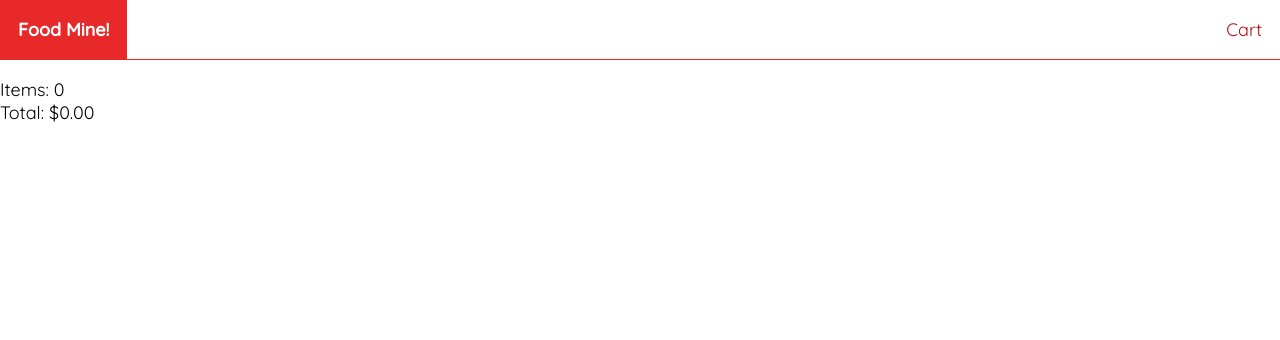
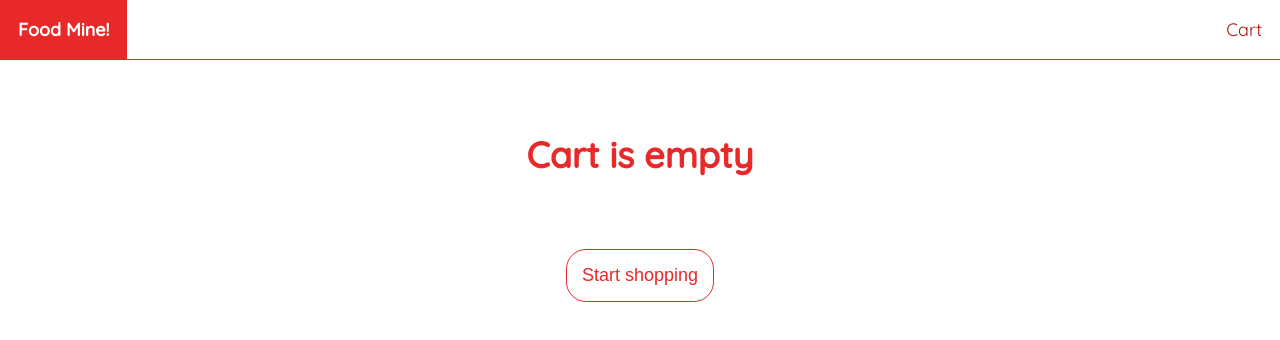
Before and after one commit to AlinaK96/Angular, an Angular app in the folder food/: page /cart-page in a window 1280 px wide. Shown: the top 340 px of the page. Built offline with nearby package versions, Linux system fonts and the light colour scheme.

Commit message:
стили корзины

```diff
--- a/food/src/app/components/cart-page/cart-page.component.css
+++ b/food/src/app/components/cart-page/cart-page.component.css
@@ -0,0 +1,140 @@
+.container{
+    display: flex;
+    flex-wrap: wrap;
+    align-items: flex-start;
+    margin: 1.5rem;
+}
+
+ul{
+    display: flex;
+    flex-direction: column;
+    flex: 3 0;
+    justify-content: space-evenly;
+    border: 1px solid #ffbbbb;
+    border-radius: 1rem;
+    list-style-type: none;
+    margin: .5rem;
+    padding: 0;
+}
+
+ul li{
+    display: flex;
+    justify-content: space-around;
+    align-items: center;
+    flex-wrap: wrap;
+    border-bottom: 1px solid #e4e4e4;
+}
+
+ul li:last-child{
+    border: none;
+}
+
+ul li img{
+    width: 5rem;
+    height: 5rem;
+    border-radius: 100rem;
+    object-fit: cover;
+}
+
+ul li div{
+    padding: 1rem;
+}
+
+ul li div:not(:first-child){
+    flex-basis: 18%;
+}
+
+ul li select{
+    width: 3rem;
+    outline: none;
+    border: none;
+    border-bottom: 1px solid lightgrey;
+    font-size: 1.1rem;
+    font-weight: 100;
+}
+
+ul .remove-button{
+    border-radius: 1rem;
+    border: none;
+    padding: .5rem;
+    color: #e72929;
+    opacity: .7;
+    outline: none;
+}
+
+ul .remove-button:hover{
+    opacity: 1;
+    cursor: pointer;
+}
+
+.checkout{
+    display: flex;
+    flex-direction: column;
+    justify-content: space-between;
+    align-items: center;
+    flex: 1 3;
+    height: 20rem;
+    border: 1px solid #ffbbbb;
+    border-radius: 1rem;
+    padding: .5rem;
+    margin: .5rem;
+}
+
+.checkout>div{
+    font-size: 1.4rem;
+    margin: 1rem;
+    flex: 3;
+    display: flex;
+    flex-direction: column;
+    justify-content: center;
+    align-items: flex-start;
+}
+
+.checkout .foods-count{
+    margin-bottom: 1.5rem;
+}
+
+.checkout .foods-count::before{
+    content: 'Count: ';
+    color: var(--secondary);
+}
+
+.checkout .total-price::before{
+    content: 'Price: ';
+    color: var(--secondary);
+}
+
+.empty-cart{
+    display: flex;
+    flex-direction: column;
+    align-items: center;
+}
+
+.empty-cart p{
+    font-weight: bold;
+    padding: 1em;
+    font-size: 2em;
+    color: var(--primary);
+}
+
+.empty-cart button{
+    background-color: transparent;
+    border: 1px solid var(--primary);
+    outline: none;
+    font-size: 18px;
+    padding: 15px;
+    border-radius: 20px;
+    color: var(--primary);
+    cursor: pointer;
+}
+
+.empty-cart button:hover{
+    background-color: var(--primary);
+    color: white;
+    transition: .3s;
+}
+
+.empty-cart button:not(:hover){
+    transition: .3s;
+
+}
--- a/food/src/app/components/cart-page/cart-page.component.html
+++ b/food/src/app/components/cart-page/cart-page.component.html
@@ -1,3 +1,4 @@
+<div class="container" *ngIf="cart.items.length !== 0">
 
     <ul>
         <li *ngFor=" let cartItem of cart.items">
@@ -17,6 +18,8 @@
                     <option>3</option>
                     <option>4</option>
                     <option>5</option>
+                    <option>6</option>
+                    <option>7</option>
                 </select>
             </div>
 
@@ -34,7 +37,16 @@
 
     <div class="checkout">
         <div>
-        <div class="foods-count">Items: {{cart.items.length}}</div>
-        <div class="total-price">Total: {{cart.totalPrice| currency}}</div>
+            <div class="foods-count"> {{cart.items.length}}</div>
+            <div class="total-price"> {{cart.totalPrice| currency}}</div>
         </div>
     </div>
+
+
+
+</div>
+
+    <div *ngIf="cart.items.length == 0" class="empty-cart">
+        <p>Cart is empty</p>
+        <button (click)="goToCatalog()">Start shopping</button>
+    </div>
--- a/food/src/app/components/cart-page/cart-page.component.ts
+++ b/food/src/app/components/cart-page/cart-page.component.ts
@@ -1,4 +1,5 @@
 import { Component } from '@angular/core';
+import { Router } from '@angular/router';
 import { CartService } from 'src/app/services/cart/cart.service';
 import { Cart } from 'src/app/shared/models/Cart';
 import { CartItem } from 'src/app/shared/models/CartItem';
@@ -15,6 +16,7 @@ export class CartPageComponent {
 
   constructor (
     private cartService: CartService,
+    private router: Router
   ){
     this.setCart()
   }
@@ -33,4 +35,8 @@ export class CartPageComponent {
     this.cartService.changeQuantity(cartItem.food.id, quantity)
     this.setCart()
   }
+
+  goToCatalog(){
+    this.router.navigateByUrl('')
+  }
 }
--- a/food/src/styles.css
+++ b/food/src/styles.css
@@ -26,3 +26,7 @@ li{
     --primary: #e72929;
     --secondary: #af1313;
 }
+
+a:visited{
+    color: black;
+}
```
Lines whose indentation alone changed are shown as unchanged.
